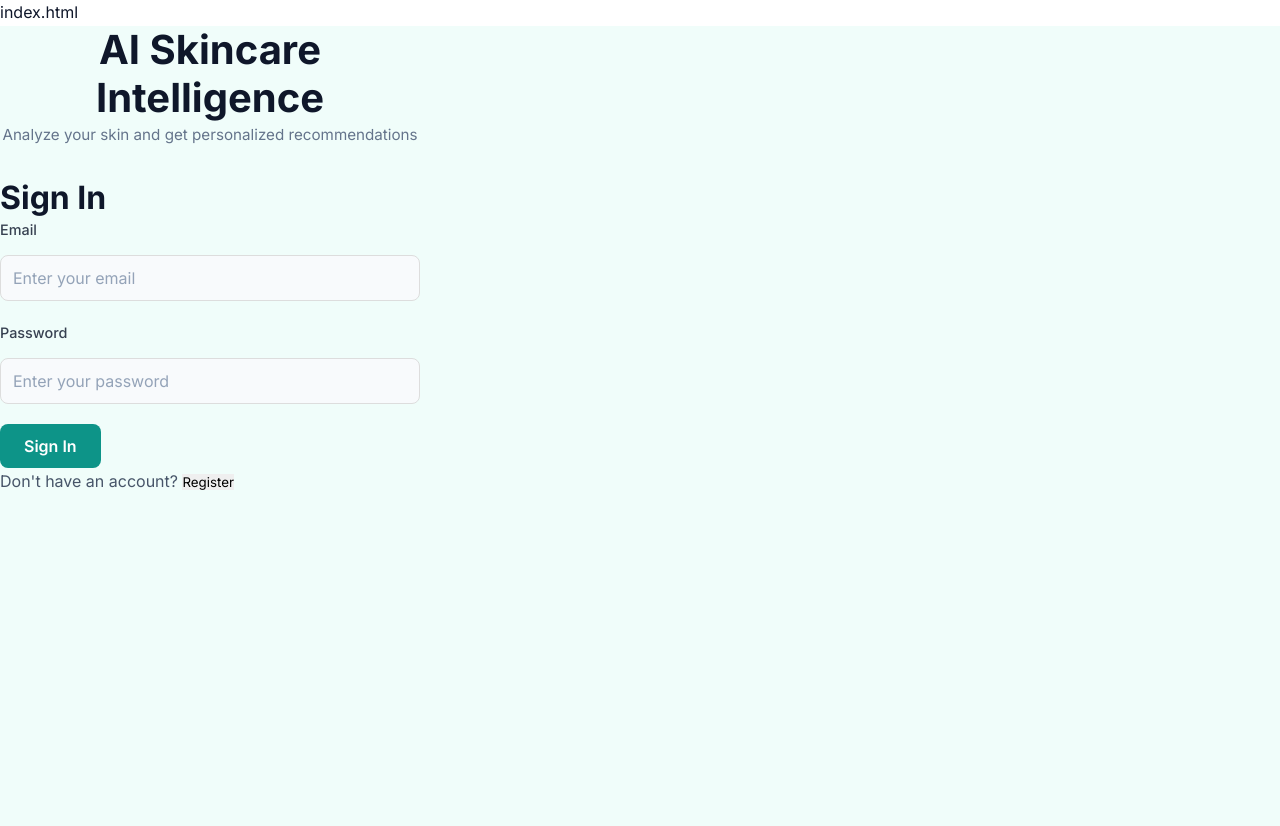
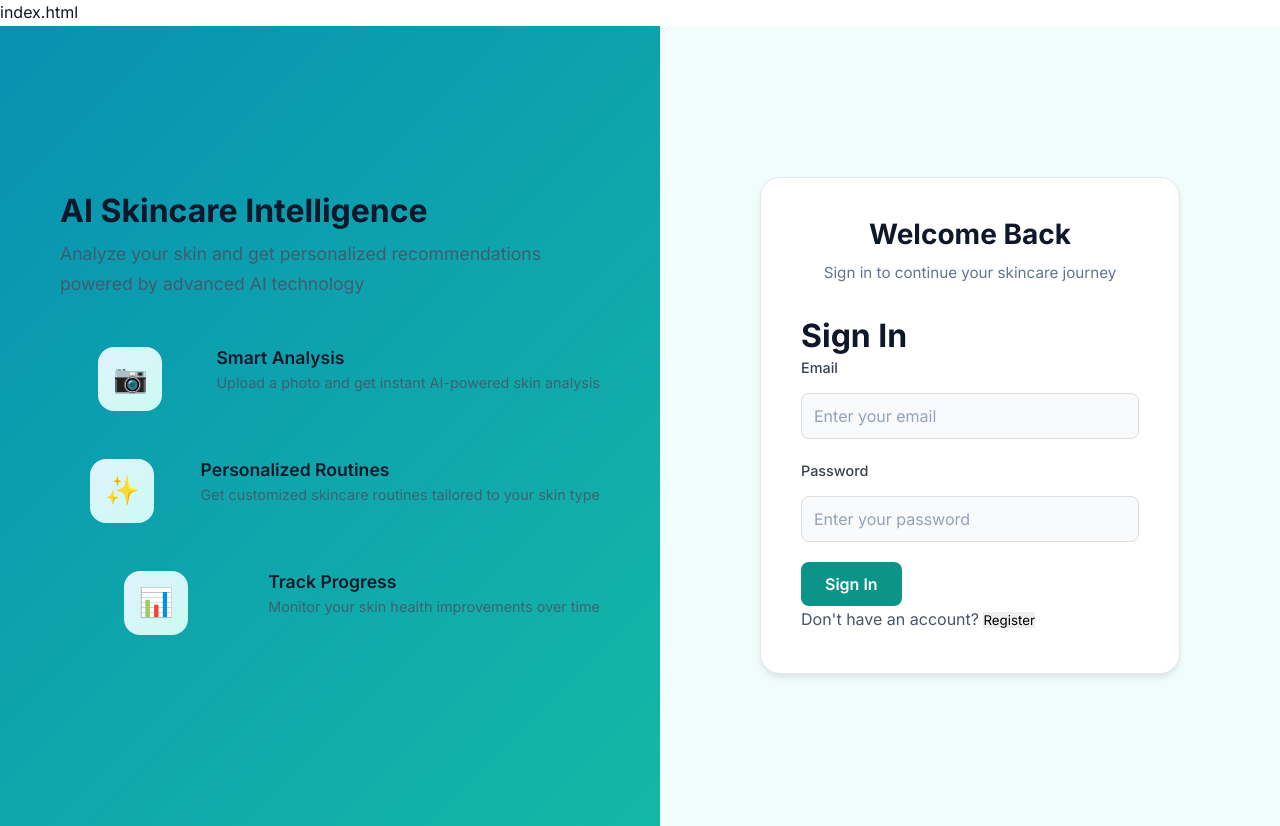
Before and after one commit to himprapatel-rgb/ai-skincare-intelligence-system, a React (Vite) app in the folder frontend/: page /auth in a window 1280 px wide. Built offline with nearby package versions, Linux system fonts and the light colour scheme; no server answers.

Commit message:
feat(ui): Improve AuthPage with split-screen layout and feature highlights

```diff
--- a/frontend/src/pages/AuthPage.tsx
+++ b/frontend/src/pages/AuthPage.tsx
@@ -14,10 +14,44 @@ export const AuthPage: React.FC = () => {
 
   return (
     <div className="auth-page">
+      {/* Left Panel - Branding */}
+      <div className="auth-left">
+        <div className="auth-brand">
+          <h1>AI Skincare Intelligence</h1>
+          <p>Analyze your skin and get personalized recommendations powered by advanced AI technology</p>
+        </div>
+        <div className="auth-features">
+          <div className="auth-feature">
+            <div className="feature-icon">&#x1F4F7;</div>
+            <div className="feature-text">
+              <h3>Smart Analysis</h3>
+              <p>Upload a photo and get instant AI-powered skin analysis</p>
+            </div>
+          </div>
+          <div className="auth-feature">
+            <div className="feature-icon">&#x2728;</div>
+            <div className="feature-text">
+              <h3>Personalized Routines</h3>
+              <p>Get customized skincare routines tailored to your skin type</p>
+            </div>
+          </div>
+          <div className="auth-feature">
+            <div className="feature-icon">&#x1F4CA;</div>
+            <div className="feature-text">
+              <h3>Track Progress</h3>
+              <p>Monitor your skin health improvements over time</p>
+            </div>
+          </div>
+        </div>
+      </div>
+
+      {/* Right Panel - Auth Form */}
+      <div className="auth-right">
         <div className="auth-container">
+          <div className="auth-card">
             <div className="auth-header">
-          <h1>AI Skincare Intelligence</h1>
-          <p>Analyze your skin and get personalized recommendations</p>
+              <h2>{mode === 'login' ? 'Welcome Back' : 'Create Account'}</h2>
+              <p>{mode === 'login' ? 'Sign in to continue your skincare journey' : 'Start your personalized skincare experience'}</p>
             </div>
             <div className="auth-content">
               {mode === 'login' ? (
@@ -34,5 +68,7 @@ export const AuthPage: React.FC = () => {
             </div>
           </div>
         </div>
+      </div>
+    </div>
   );
 };
```
Lines whose indentation alone changed are shown as unchanged.
